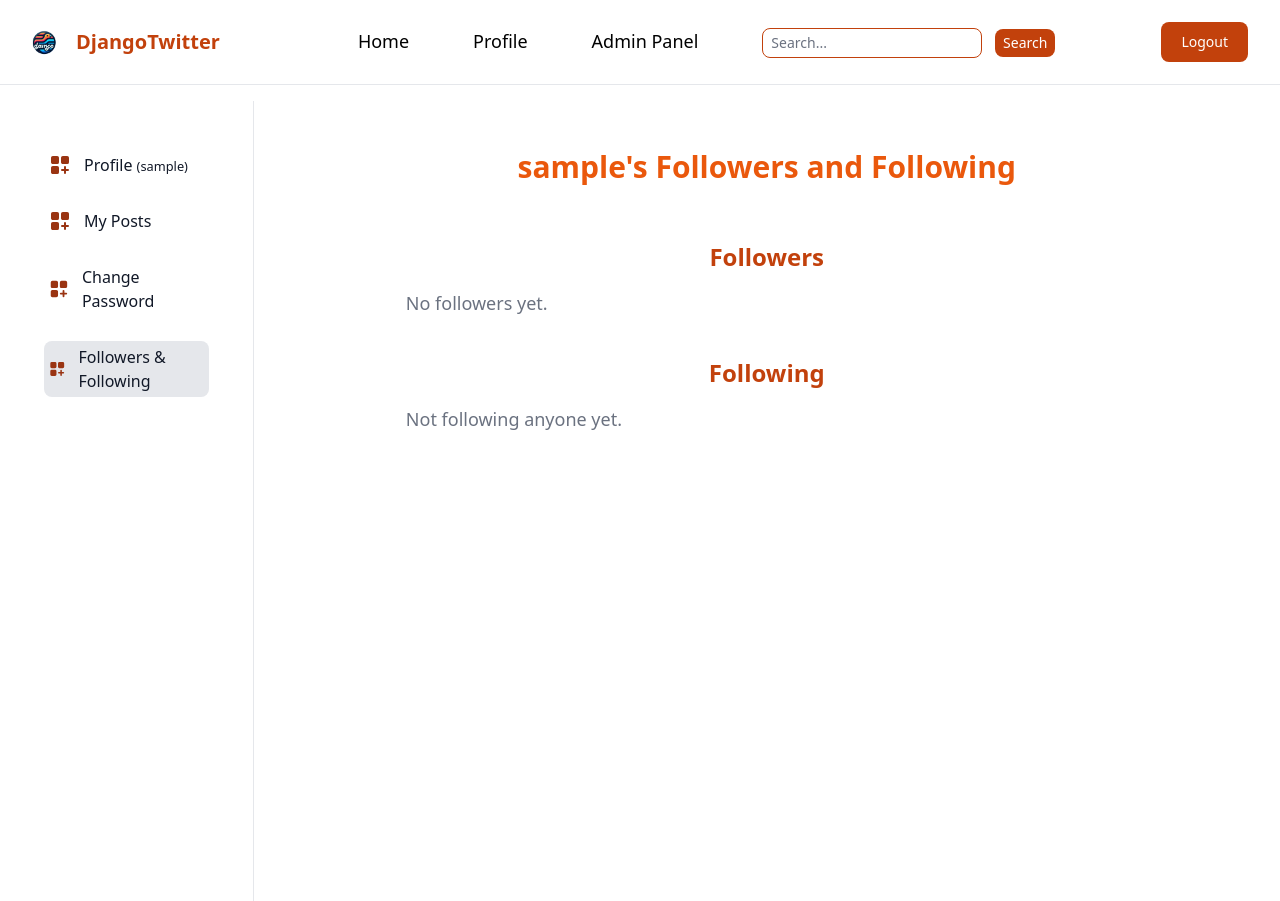
After one commit to farzan-alaei/DjangoTwitter, a Django app: page /profiles/follow-page/ in a window 1280 px wide. The commit adds this page. Run offline with Django 5.2, Linux system fonts and the light colour scheme; the visitor is signed in with stand-in values (Sample User, id 1); data comes from the database, SQL or seed files in the repository; style sheets or scripts are compiled from the project's sources; some libraries are stand-ins or nearby versions.

Commit message:
add followers and following page with users

```diff
--- a/posts/urls.py
+++ b/posts/urls.py
@@ -1,7 +1,6 @@
 from django.urls import path
 from posts.views import (
     UserPostListView,
-    FollowedUsersPostsListView,
     CreatePostView,
     EditPostView,
     UserDetailPostView,
@@ -15,9 +14,6 @@ app_name = "posts"
 
 urlpatterns = [
     path("my-posts/", UserPostListView.as_view(), name="user_posts"),
-    path(
-        "followed-posts/", FollowedUsersPostsListView.as_view(), name="followed_posts"
-    ),
     path("create-post/", CreatePostView.as_view(), name="create_post"),
     path("edit-post/<int:pk>/", EditPostView.as_view(), name="edit_post"),
     path(
--- a/profiles/templates/component/dashboard.html
+++ b/profiles/templates/component/dashboard.html
@@ -46,6 +46,20 @@
                     <span class="ms-3">Change Password</span>
                 </a>
             </li>
+        <li>
+                <a href="{% url 'profiles:follow_page' %}"
+                   class="flex items-center p-1 text-gray-900 {% if request.resolver_match.url_name == 'follow_page' %}bg-gray-200{% endif %}
+                   rounded-lg dark:text-white hover:bg-gray-100 dark:hover:bg-gray-700 group">
+                    <svg class="w-6 h-6 text-primary-800 dark:text-white" aria-hidden="true"
+                         xmlns="http://www.w3.org/2000/svg" width="24" height="24" fill="currentColor"
+                         viewBox="0 0 24 24">
+                        <path fill-rule="evenodd"
+                              d="M4.857 3A1.857 1.857 0 0 0 3 4.857v4.286C3 10.169 3.831 11 4.857 11h4.286A1.857 1.857 0 0 0 11 9.143V4.857A1.857 1.857 0 0 0 9.143 3H4.857Zm10 0A1.857 1.857 0 0 0 13 4.857v4.286c0 1.026.831 1.857 1.857 1.857h4.286A1.857 1.857 0 0 0 21 9.143V4.857A1.857 1.857 0 0 0 19.143 3h-4.286Zm-10 10A1.857 1.857 0 0 0 3 14.857v4.286C3 20.169 3.831 21 4.857 21h4.286A1.857 1.857 0 0 0 11 19.143v-4.286A1.857 1.857 0 0 0 9.143 13H4.857ZM18 14a1 1 0 1 0-2 0v2h-2a1 1 0 1 0 0 2h2v2a1 1 0 1 0 2 0v-2h2a1 1 0 1 0 0-2h-2v-2Z"
+                              clip-rule="evenodd"/>
+                    </svg>
+                    <span class="ms-3">Followers & Following</span>
+                </a>
+            </li>
 
         </ul>
     </div>
--- /dev/null
+++ b/profiles/templates/follow_page.html
@@ -0,0 +1,40 @@
+{% extends "_base.html" %}
+
+{% block content %}
+    <div class="flex flex-col md:flex-row dark:bg-gray-900 min-h-screen">
+        {% include 'component/dashboard.html' %}
+        <div class="flex flex-col items-center justify-center px-8 py-12 w-full h-full mx-auto">
+
+            <h1 class="text-3xl font-bold mb-8 text-primary-600 dark:text-primary-400">
+                {{ user.username }}'s Followers and Following
+            </h1>
+
+            <h2 class="text-2xl font-semibold mt-6 mb-4 text-primary-700 dark:text-primary-300">Followers</h2>
+            <ul class="space-y-4 w-full md:w-3/4">
+                {% for follower in followers %}
+                    <li class="bg-white shadow-lg border-2 border-gray-200 rounded-lg p-6 dark:bg-gray-800 dark:text-white hover:shadow-xl transition-shadow duration-200 ease-in-out">
+                        <a class="text-lg font-medium hover:text-primary-600 dark:hover:text-primary-400" href="{% url 'profiles:other_profile' follower.follower.profile.id %}">
+                            {{ follower.follower.username }}
+                        </a>
+                    </li>
+                {% empty %}
+                    <li class="text-gray-500 dark:text-gray-400 text-lg">No followers yet.</li>
+                {% endfor %}
+            </ul>
+
+            <h2 class="text-2xl font-semibold mt-10 mb-4 text-primary-700 dark:text-primary-300">Following</h2>
+            <ul class="space-y-4 w-full md:w-3/4">
+                {% for following in following %}
+                    <li class="bg-white shadow-lg border-2 border-gray-200 rounded-lg p-6 dark:bg-gray-800 dark:text-white hover:shadow-xl transition-shadow duration-200 ease-in-out">
+                        <a class="text-lg font-medium hover:text-primary-600 dark:hover:text-primary-400" href="{% url 'profiles:other_profile' following.followed.profile.id %}">
+                            {{ following.followed.username }}
+                        </a>
+                    </li>
+                {% empty %}
+                    <li class="text-gray-500 dark:text-gray-400 text-lg">Not following anyone yet.</li>
+                {% endfor %}
+            </ul>
+
+        </div>
+    </div>
+{% endblock %}
--- a/profiles/urls.py
+++ b/profiles/urls.py
@@ -9,6 +9,7 @@ from profiles.views import (
     OtherProfileView,
     FollowView,
     UnfollowView,
+    FollowPageView,
 )
 
 app_name = "profiles"
@@ -22,4 +23,5 @@ urlpatterns = [
     path("change-password/", ChangePasswordView.as_view(), name="change_password"),
     path("follow/<int:user_id>/", FollowView.as_view(), name="follow"),
     path("unfollow/<int:user_id>/", UnfollowView.as_view(), name="unfollow"),
+    path("follow-page/", FollowPageView.as_view(), name="follow_page"),
 ]
--- a/profiles/views.py
+++ b/profiles/views.py
@@ -5,7 +5,7 @@ from django.contrib.auth.views import LoginView, LogoutView, PasswordChangeView
 from django.http import HttpResponseRedirect
 from django.shortcuts import get_object_or_404, redirect
 from django.urls import reverse_lazy, reverse
-from django.views.generic import TemplateView, View
+from django.views.generic import TemplateView, View, ListView
 from django.views.generic.edit import UpdateView, CreateView
 from django.core.paginator import Paginator
 
@@ -158,3 +158,28 @@ class UnfollowView(LoginRequiredMixin, View):
                 "profiles:other_profile", kwargs={"id": profile_to_unfollow.id}
             )
         )
+
+
+class FollowPageView(LoginRequiredMixin, ListView):
+    """
+    View for displaying a user's followers and following.
+    """
+
+    template_name = "follow_page.html"
+
+
+    def get_context_data(self, **kwargs):
+        context = super().get_context_data(**kwargs)
+        user_id = self.request.user.id
+        user = get_object_or_404(User, id=user_id)
+        context["followers"] = Follow.objects.filter(
+            followed=user, follower__profile__archived=False
+        )
+        context["following"] = Follow.objects.filter(
+            follower=user, followed__profile__archived=False
+        )
+        return context
+
+    def get_queryset(self):
+        # This is needed to avoid errors, but we are actually not using the default queryset.
+        return Follow.objects.none()
```
Also changed, not shown: posts/templates/followed_user_posts.html (deleted, +0 -9 lines), posts/views.py (+25 -25 lines), profiles/templates/profile.html (+11 -0 lines).
